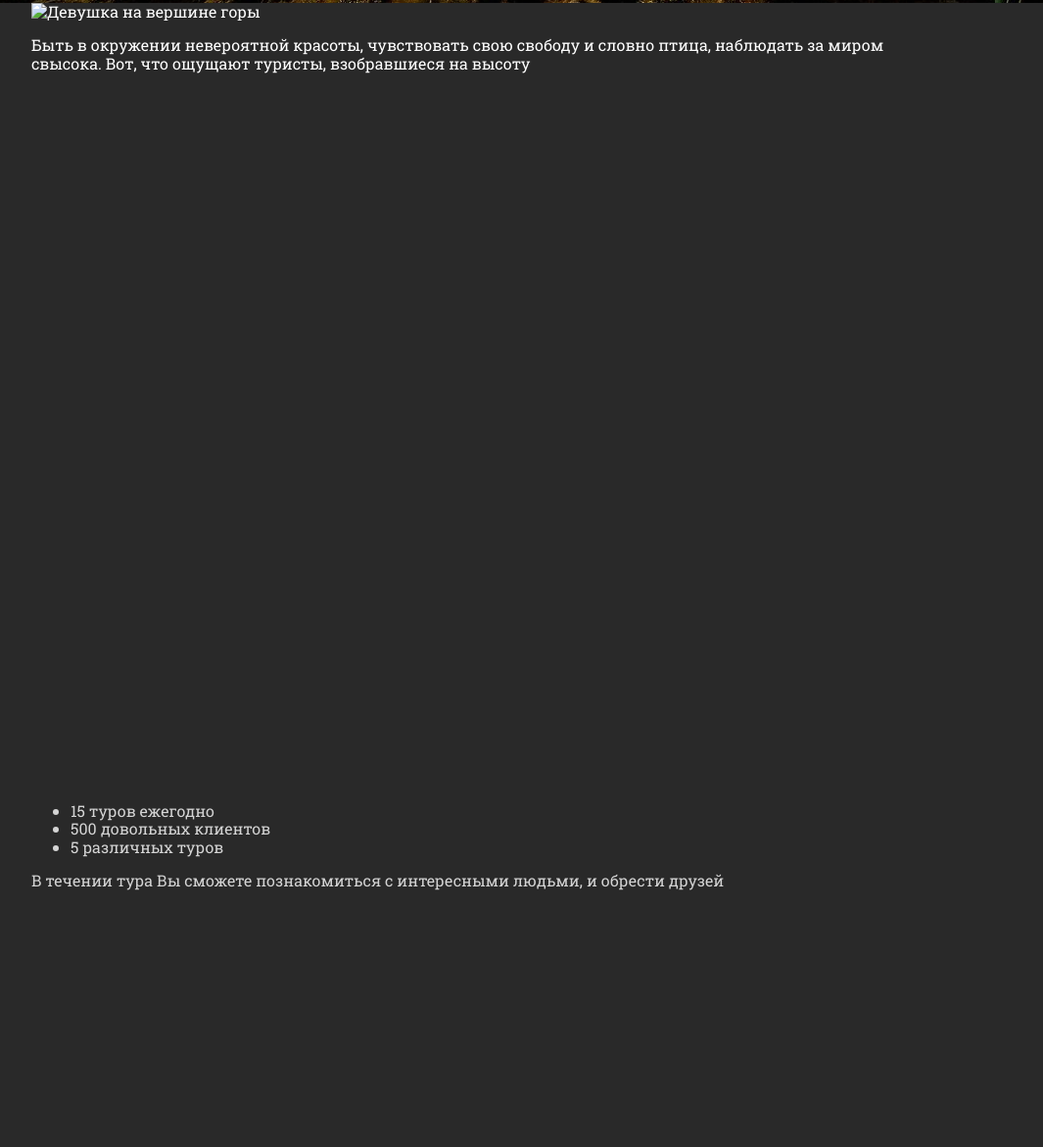
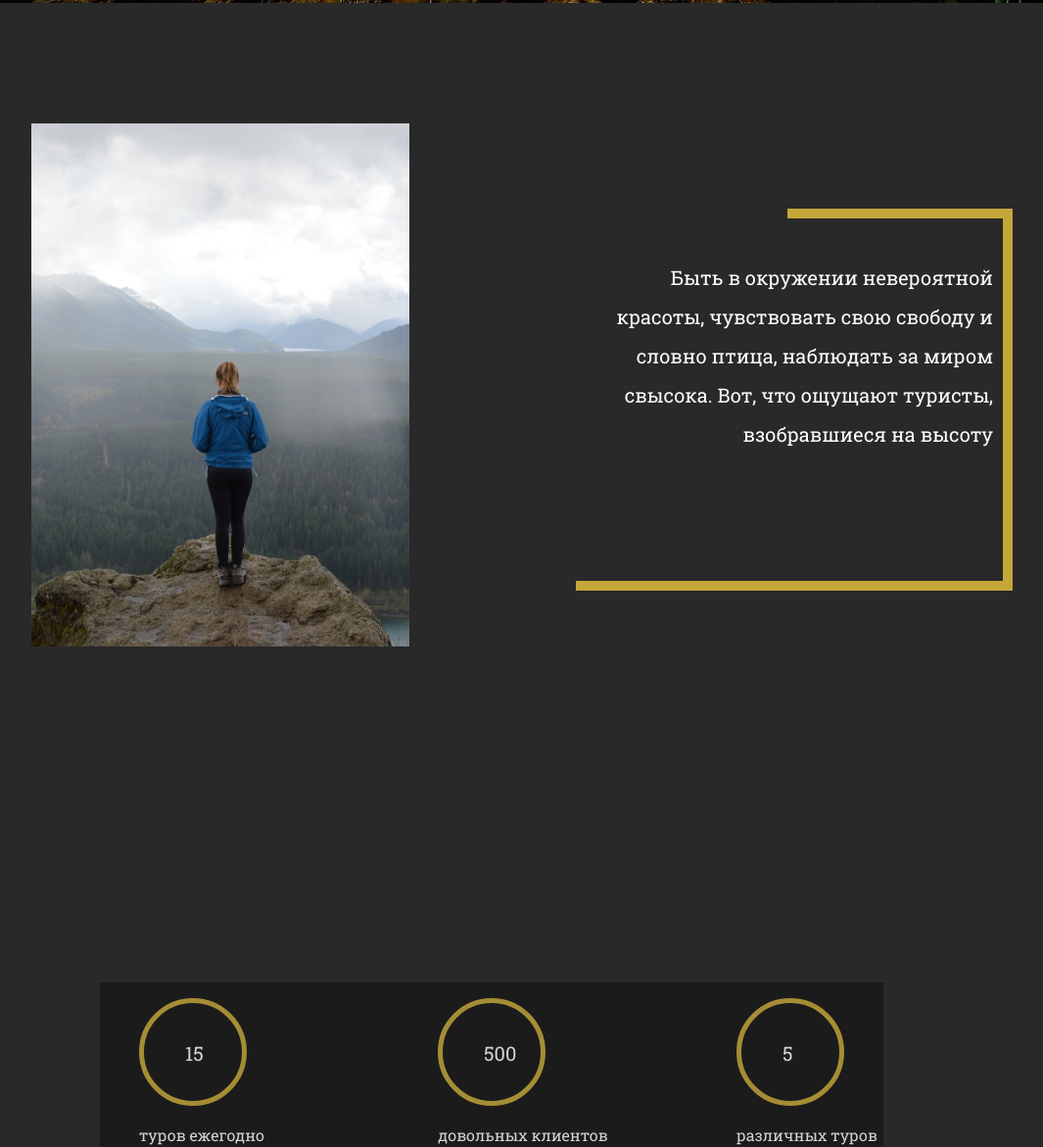
Before and after one commit to AnnaVinnik/website-mountain, a plain HTML site: page index.html in a window 1280 px wide. Shown: the part 797-1968 px from the top of the page at 98% size, without its empty margins (138-1203 px from the left). Drawn offline with Linux system fonts and the light colour scheme.

Commit message:
Основная стилизация

```diff
--- a/css/style.css
+++ b/css/style.css
@@ -1,5 +1,6 @@
 :root {
     --dark: #292929;
+    --grey: #5C5C5C;
     --yellow: #C5A639;
     --white: #fff;
     --black: #000;
@@ -18,6 +19,7 @@
 
 .full-screen {
     height: 100vh;
+    position: relative;
 }
 
 .link {
@@ -79,11 +81,106 @@
     margin-bottom: 30px;
 }
 
+.section-2__text {
+    position: absolute;
+    width: 400px;
+    height: 320px;
+    right: 10%;
+    top: calc(50% - 160px);
+    font-size: 20px;
+    text-align: right;
+    line-height: 40px;
+}
+
+.section-2__text::before {
+    content: "";
+    position: absolute;
+    width: 220px;
+    height: 380px;
+    border-top: 10px var(--yellow) solid;
+    border-right: 10px var(--yellow) solid;
+    top: -50px;
+    right: -20px;
+}
+
+.section-2__text::after {
+    content: "";
+    position: absolute;
+    width: 446px;
+    height: 380px;
+    border-bottom: 10px var(--yellow) solid;
+    bottom: -20px;
+    right: -20px;
+}
+
+.section-2__photo {
+    object-fit: cover;
+    position: absolute;
+    top: calc(50% - 277px);
+}
+
 .section-3 {
     background-image: url(../img/background-2.jpg);
     background-position: center;
     background-size: 100%;
     opacity: 0.8;
+}
+
+.section-3__content {
+    background-color: rgba(0, 0, 0, 0.4);
+    width: 800px;
+    height: 400px;
+    position: absolute;
+    top: calc(50% - 200px);
+    left: calc(50% - 400px);
+}
+
+.section-3__content::before {
+    content: "";
+    position: absolute;
+    width: 470px;
+    height: 186px;
+    border-left: 10px var(--yellow) solid;
+    border-bottom: 10px var(--yellow) solid;
+    bottom: -30px;
+    left: -30px;
+}
+
+.promo-block {
+    display: flex;
+    justify-content: space-between;
+    width: 90%;
+}
+
+.promo-block__item_round {
+    border: 5px var(--yellow) solid;
+    border-radius: 50%;
+    width: 100px;
+    height: 100px;
+    list-style: none;
+    position: relative;
+}
+
+.promo-block__item_in-round {
+    position: absolute;
+    top: 40%;
+    left: 42%;
+    font-size: 20px;
+}
+
+.promo-block__item_under-round {
+    position: absolute;
+    bottom: -60px;
+    left: -5px;
+    width: 180px;
+}
+
+.section-3__text {
+    position: absolute;
+    top: 50%;
+    width: 300px;
+    font-size: 20px;
+    left: 50px;
 }
 
 .section-5 {
@@ -92,3 +189,61 @@
     background-position: center;
     opacity: 0.8;
 }
+
+.section-5__content {
+    background-color: rgba(0, 0, 0, 0.6);
+    width: 800px;
+    height: 500px;
+    position: absolute;
+    top: calc(50% - 250px);
+    left: calc(50% - 400px);
+}
+
+.message-form {
+    position: absolute;
+    left: calc(50% - 385px);
+    top: 5%;
+}
+
+.message-form__heading {
+    text-transform: uppercase;
+    font-size: 25px;
+    margin: 0;
+    margin-bottom: 10px;
+}
+
+.message-form__input {
+    background-color: rgba(139, 139, 139, 0.2);
+    border: 3px var(--yellow) solid;
+    border-radius: 5px;
+    width: 760px;
+    height: 45px;
+    margin: 10px 0;
+}
+
+.message-form__input_big {
+    height: 170px;
+}
+
+.message-form__submit {
+    background-color: var(--yellow);
+    width: 336px;
+    height: 54px;
+    border-radius: 5px;
+    color: var(--white);
+    border: none;
+    position: absolute;
+    left: calc(50% - 168px);
+    bottom: -65px;
+    text-transform: uppercase;
+}
+
+.footer-list {
+    display: flex;
+    justify-content: space-between;
+    margin: 10px 10px;
+    list-style: none;
+    padding: 0;
+    color: var(--grey);
+    font-weight: lighter;
+}
--- a/index.html
+++ b/index.html
@@ -26,8 +26,8 @@
             <section class="full-screen section-2">
                 <div class="container">
                     <div class="section-2__content">
-                        <img width="386" height="534" src="" alt="Девушка на вершине горы">
-                        <p>
+                        <img class="section-2__photo" width="386" height="534" src="img/content-img-1.jpg" alt="Девушка на вершине горы">
+                        <p class="section-2__text">
                             Быть в окружении невероятной красоты, чувствовать свою свободу и словно птица, наблюдать за миром свысока.
                             Вот, что ощущают туристы, взобравшиеся на высоту
                         </p>
@@ -39,19 +39,19 @@
                     <div class="section-3__content">
                         <ul class="promo-block">
                             <li class="promo-block__item_round">
-                                <span>15</span>
-                                туров ежегодно
+                                <span class="promo-block__item_in-round">15</span>
+                                <p class="promo-block__item_under-round">туров ежегодно</p>
                             </li>
                             <li class="promo-block__item_round">
-                                <span>500</span>
-                                довольных клиентов
+                                <span class="promo-block__item_in-round">500</span>
+                                <p class="promo-block__item_under-round">довольных клиентов</p>
                             </li>
                             <li class="promo-block__item_round">
-                                <span>5</span>
-                                различных туров
+                                <span class="promo-block__item_in-round">5</span>
+                                <p class="promo-block__item_under-round">различных туров</p>
                             </li>
                         </ul>
-                        <p>
+                        <p class="section-3__text">
                             В течении тура Вы сможете познакомиться с
                             интересными людьми, и обрести друзей
                         </p>
@@ -74,10 +74,11 @@
                 <div class="container">
                     <div class="section-5__content">
                         <form action="" class="message-form section-5__message-form">
+                            <p class="message-form__heading">Напишите нам!</p>
                             <input class="message-form__input" type="text" placeholder="Ваше имя">
                             <input class="message-form__input" type="text" placeholder="Ваш email">
-                            <input class="message-form__input_size_big" type="text" placeholder="Ваше сообщение">
-                            <input class="message-form__submit" type="submit" value="Отпрвить">
+                            <input class="message-form__input message-form__input_big" type="text" placeholder="Ваше сообщение">
+                            <input class="message-form__submit" type="submit" value="Отправить">
                         </form>
                     </div>
                 </div>
@@ -85,15 +86,17 @@
         </main>
         <footer class="footer">
             <div class="conteiner">
-                <div class="footer__left">
-                    icon-by
-                </div>
-                <div class="footer__center">
-                    developed-by
-                </div>
-                <div class="footer__right">
-                    image-by
-                </div>
+                <ul class="footer-list">
+                    <li class="footer-list__item">
+                        icon_by
+                    </li>
+                    <li class="footer-list__item">
+                        developed_by
+                    </li>
+                    <li class="footer-list__item">
+                        image_by
+                    </li>
+                </ul>
             </div>
         </footer>
     </body>
```
